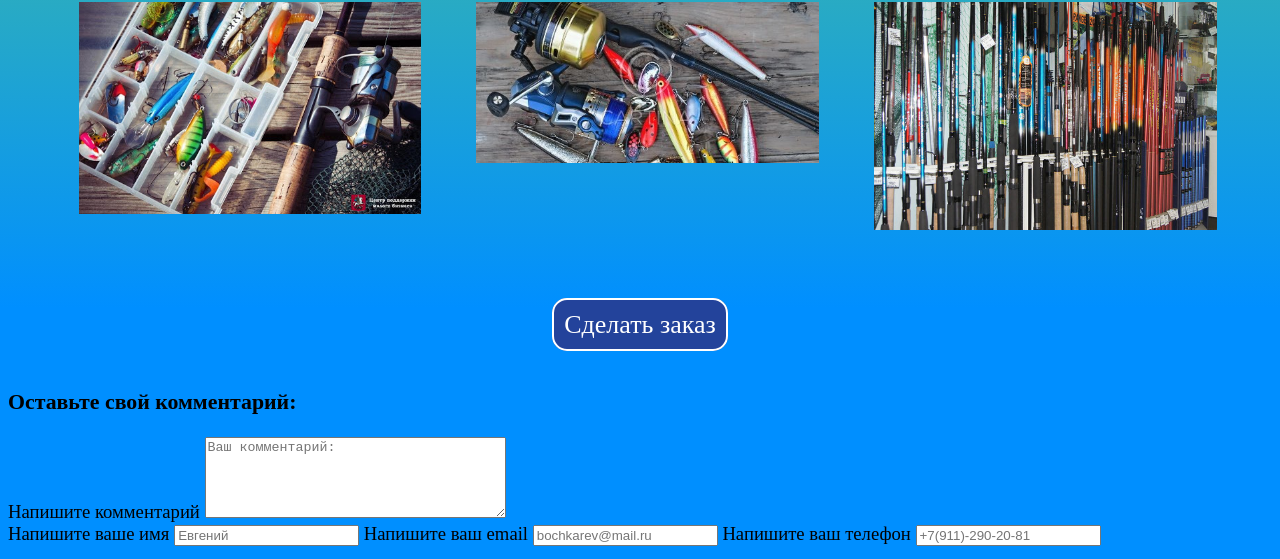
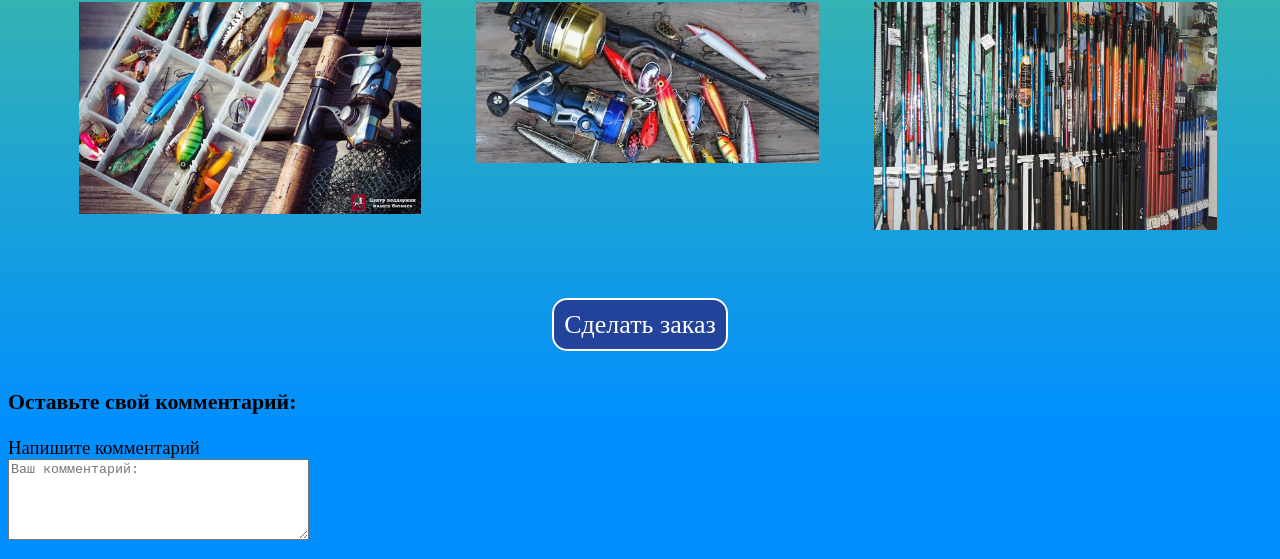
Before and after one commit to bochkarev1906/webLab1, a plain HTML site: page index.html in a window 1280 px wide. Shown: the part 1172-1731 px from the top of the page. Drawn offline with Linux system fonts and the light colour scheme.

Commit message:
Update styles.css

```diff
--- a/styles.css
+++ b/styles.css
@@ -89,6 +89,9 @@ h2{
     margin-top: 50px;
     color: black;
 }
+.block{
+    display: block;
+}
 
 footer{
     bottom: 0;
```
